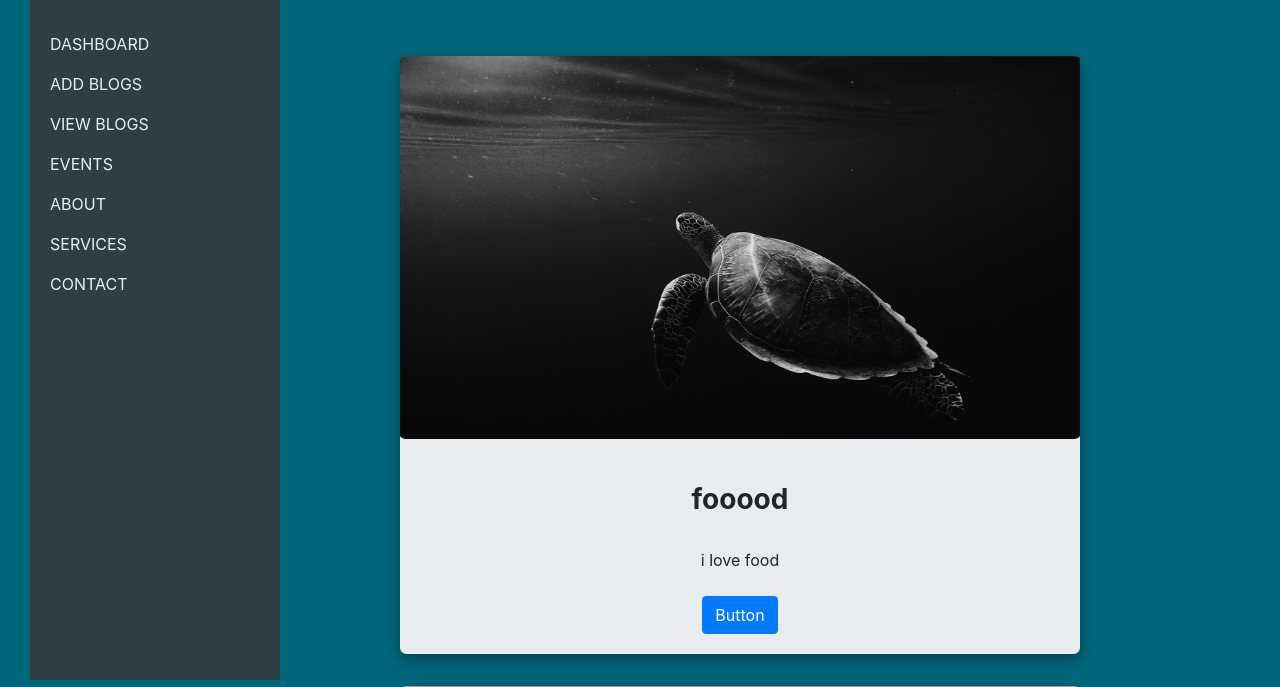
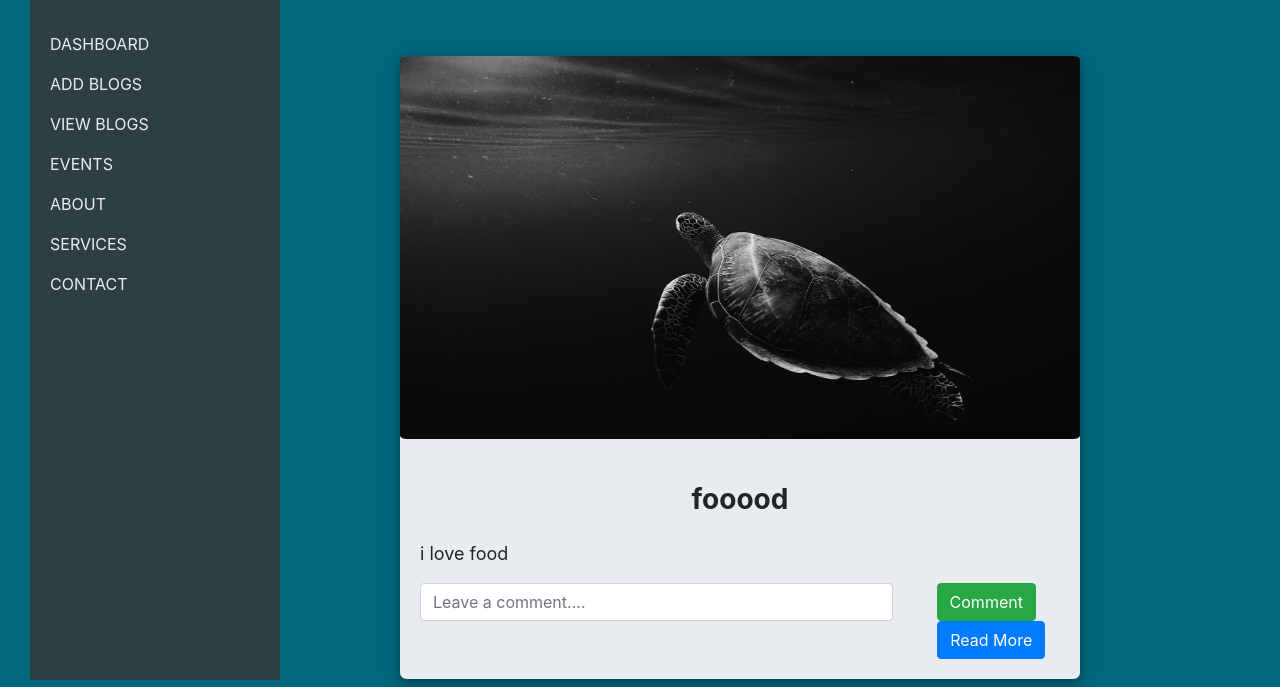
Before and after one commit to saisarveshnaik/BlOGG-IT, a PHP site: page / in a window 1280 px wide. Shown: the part 56-743 px from the top of the page. Run offline with PHP 8.4, Linux system fonts and the light colour scheme; data comes from the database, SQL or seed files in the repository; grey boxes are pictures that could not be loaded.

Commit message:
Update index.php

```diff
--- a/index.php
+++ b/index.php
@@ -30,6 +30,7 @@
 require 'connect.php';
 
 
+
 $sql= $conn->prepare("SELECT * FROM blogs order by created_date_time DESC");
             $sql->execute();
             $sql->setFetchMode(PDO::FETCH_ASSOC);
@@ -51,10 +52,22 @@ $sql= $conn->prepare("SELECT * FROM blogs order by created_date_time DESC");
 
 
     <h3 class="card-title h3 my-4"><strong>'.$row['blog_title'].'</strong></h3>
+    <p style="font-size:18px;text-align:left;">'.$row['blog_desc'].'</p>
 
-    <p class="card-text py-2">'.$row['blog_desc'].'</p>
+    <div class="row">
+     <div class="col-md-9">
+     <input  class="form-control" type="" id="comment_text" name="" placeholder="Leave a comment...." align="center">
+     </div>
+     <div class="col-md-3">
+     <button type="button" class="btn btn-success" style="margin-right:10px;">Comment</button>
+     <a href="#" class="btn btn-primary">Read More</a>
+     </div>
+    </div>
 
-    <a href="#" class="btn btn-primary">Button</a>
+
+
+
+
 
   </div>
 
```
